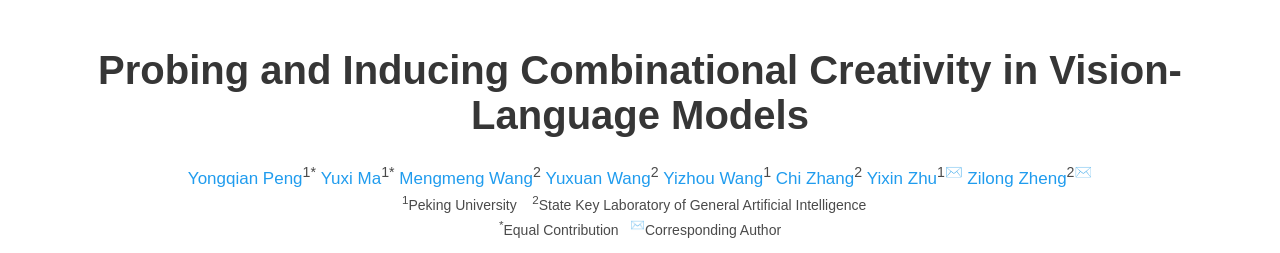
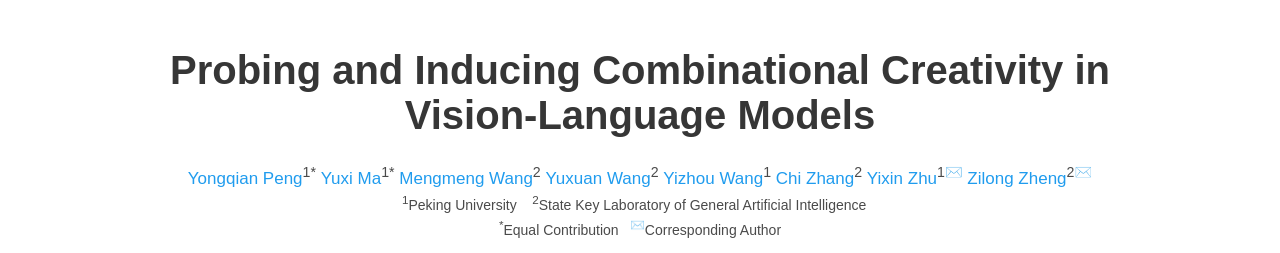
Before and after one commit to PPYYQQ/aicc, a plain HTML site: page index.html in a window 1280 px wide. Shown: the top 253 px of the page. Drawn offline with nearby package versions, Linux system fonts and the light colour scheme; a script that the page names is missing; some icons are missing.

Commit message:
title br

```diff
--- a/index.html
+++ b/index.html
@@ -58,7 +58,7 @@
         <div class="container is-max-desktop">
             <div class="columns is-centered">
                 <div class="column has-text-centered">
-                    <h1 class="title is-1 publication-title">Probing and Inducing Combinational Creativity in Vision-Language Models</h1>
+                    <h1 class="title is-1 publication-title">Probing and Inducing Combinational Creativity in<br> Vision-Language Models</h1>
                     <div class="is-size-5 publication-authors" style="margin-bottom: 1rem;">
                          <!-- Paper authors -->
                         <div style="font-size: 17px;" class="author-container">
```
